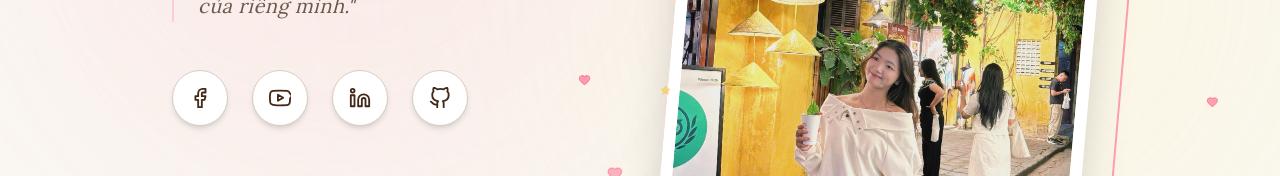
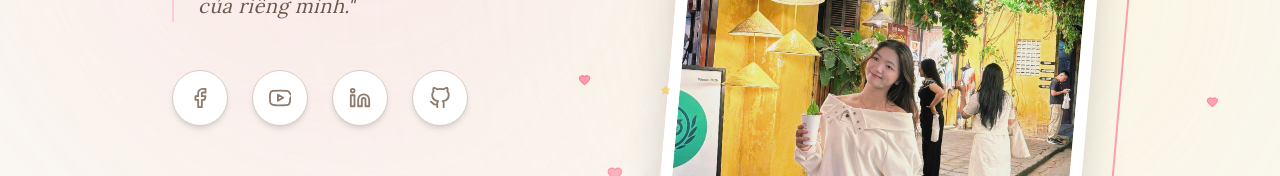
Before and after one commit to bachthithienthanh2k4-droid/Portfolio_ThanhBach, a Next.js app: page /about in a window 1280 px wide. Shown: the part 471-647 px from the top of the page. Built offline with nearby package versions, Linux system fonts and the light colour scheme.

Commit message:
fix aboutpage

```diff
--- a/app/about/page.tsx
+++ b/app/about/page.tsx
@@ -55,6 +55,12 @@ const About = () => {
         visible: { y: 0, opacity: 1, transition: { duration: 0.8, ease: [0.16, 1, 0.3, 1] } }
     };
 
+    const socialLinks = [
+        { Icon: FacebookIcon, href: "https://www.facebook.com/thanh.bach.395/" },
+        { Icon: YoutubeIcon, href: "https://youtube.com/yourchannel" },
+        { Icon: LinkedinIcon, href: "https://linkedin.com/in/yourprofile" },
+        { Icon: GithubIcon, href: "https://github.com/bachthithienthanh2k4-droid" },
+    ];
     return (
         <div ref={containerRef} className="bg-[#faf7f2] min-h-screen text-[#432818] selection:bg-rose-200 overflow-x-hidden">
             <motion.div
@@ -99,17 +105,21 @@ const About = () => {
                         </motion.p>
 
                         <div className="flex gap-6 justify-center lg:justify-start mt-12">
-                            {[FacebookIcon, YoutubeIcon, LinkedinIcon, GithubIcon].map((Icon, i) => (
+                            {socialLinks.map((item, i) => (
                                 <motion.a
                                     key={i}
                                     initial={{ opacity: 0, scale: 0 }}
                                     animate={{ opacity: 1, scale: 1 }}
                                     transition={{ delay: 0.8 + (i * 0.1), type: 'spring' }}
                                     whileHover={{ y: -10, scale: 1.15, rotate: 5 }}
-                                    href="#"
+                                    href={item.href}
+                                    target="_blank"
+                                    rel="noopener noreferrer"
                                     className="w-14 h-14 flex items-center justify-center rounded-full border border-[#d6ccc2] bg-white transition-colors shadow-md group hover:border-rose-400 hover:bg-rose-50"
                                 >
-                                    <Icon size={22} className="text-[#8d7b6d] group-hover:text-rose-600 transition-colors" />
+                                    <div className="text-[#8d7b6d] group-hover:text-rose-500 transition-colors">
+                                        <item.Icon size={22} />
+                                    </div>
                                 </motion.a>
                             ))}
                         </div>
```
